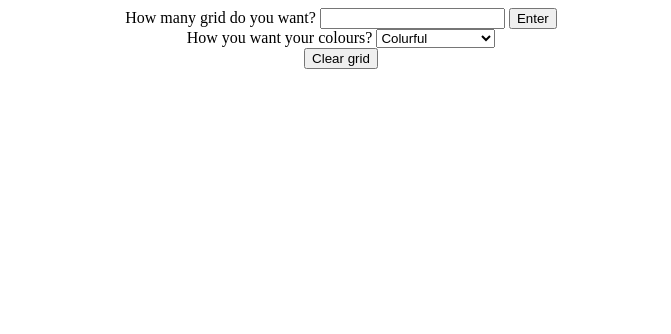
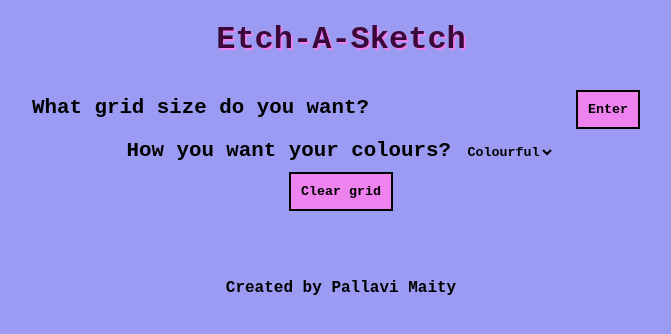
Before and after one commit to pmaity7/etch-a-sketch, a plain HTML site: page index.html in a window 1280 px wide. Shown: the whole page, without its empty margins (299-970 px from the left). Drawn offline with Linux system fonts and the light colour scheme.

Commit message:
Added styling

```diff
--- a/app.js
+++ b/app.js
@@ -5,7 +5,7 @@ const clearButton = document.getElementById('reload');
 const select = document.querySelector('select');
 let selectedColor = '';
 
-let count = 0;
+let count = 16;
 
 let sideLength = 0;
 
@@ -35,10 +35,10 @@ function createBoard() {
         const grid = document.createElement('div');
         grid.classList.add('grid-item');
         grid.id = i;
-        grid.setAttribute('style', `width: ${sideLength}px;height: ${sideLength}px; border: 1px solid black;`);
+        grid.setAttribute('style', `width: ${sideLength}px;height: ${sideLength}px; background-color: white;`);
         board.appendChild(grid);
     }
-    board.setAttribute('style', `width: ${count*sideLength}px; height: ${count*sideLength}px; grid-template-columns: repeat(${count}, 1fr); grid-template-rows: repeat(${count}, 1fr);`);
+    board.setAttribute('style', `width: ${count*sideLength}px; height: ${count*sideLength}px; grid-template-columns: repeat(${count}, 1fr); grid-template-rows: repeat(${count}, 1fr); border: 1rem solid black;`);
     const gridItem = document.getElementsByClassName('grid-item');
     var grid = Array.from(gridItem);
     console.log(grid);
--- a/index.html
+++ b/index.html
@@ -7,19 +7,23 @@
     <link rel="stylesheet" href="style.css">
 </head>
 <body>
+    <h1>Etch-A-Sketch</h1>
     <div id="user-values">
         <form id="form">
-            How many grid do you want? <input type="text" name="grid-count">
+            What grid size do you want? <input type="text" name="grid-count">
             <span><input type="submit" value="Enter"></span> <br>
             How you want your colours?
             <select name="colors" id="colors">
-                <option value="Colourful">Colurful</option>
-                <option value="B&W">Black and White</option>
+                <option value="Colourful">Colourful</option>
+                <option value="B&W">Black</option>
             </select>
         </form>
         <button id="reload">Clear grid</button>
     </div>
     <div id="board"></div>
+    <footer>
+        <p>Created by Pallavi Maity</p>
+    </footer>
     <script src="app.js"></script>
 </body>
 </html>
--- a/style.css
+++ b/style.css
@@ -1,18 +1,53 @@
+body {
+    background-color: rgb(155, 155, 243);
+    text-align: center;
+    font-family: monospace;
+    font-weight: 800;
+    font-size: large;
+
+}
+
+h1 {
+    color: rgb(58, 9, 58);
+    text-shadow: 2px 2px 0 violet;
+}
+
 #board {
     display: grid;
     padding: 1rem;
     margin: 10px auto;
 }
 
+#form {
+    font-family: monospace;
+    font-size: 1.3rem;
+    padding: 0 10px;
+    text-align: center;
+    font-weight: 800;
+}
+
+input[type="text"], select {
+    background-color: transparent;
+    border: none;
+    font-family: monospace;
+    font-weight: 800;
+}
+
+input[type="submit"], button {
+    padding: 10px;
+    background-color: violet;
+    border: 2px solid black;
+    font-family: monospace;
+    font-weight: 800;
+    margin: 10px;
+    transition: all 0.4s ease-in-out;
+}
+
+input[type="submit"]:hover, button:hover {
+    background-color: rgb(247, 181, 247);
+}
+
 #user-values {
     width: 100%;
     text-align: center;
 }
-
-.grid-item {
-    background-color: rgba(255, 255, 255, 0.1);
-}
-
-.grid-item:hover {
-    background-color: blueviolet;
-}
```
